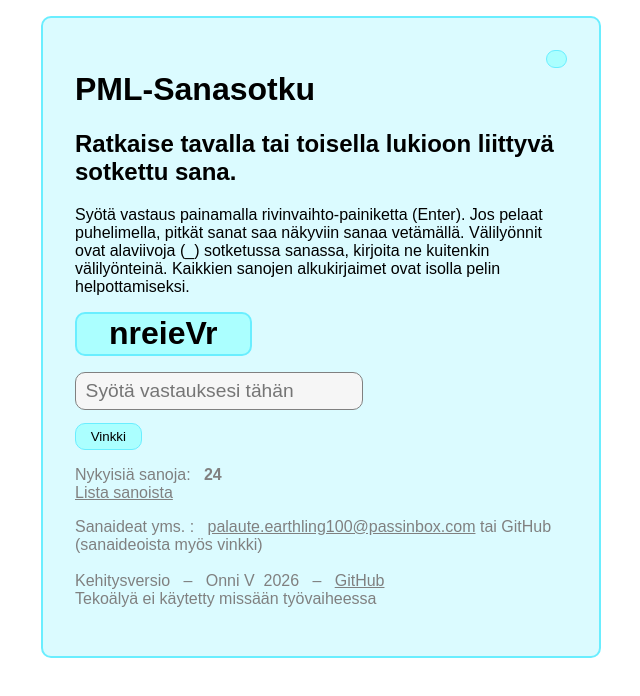
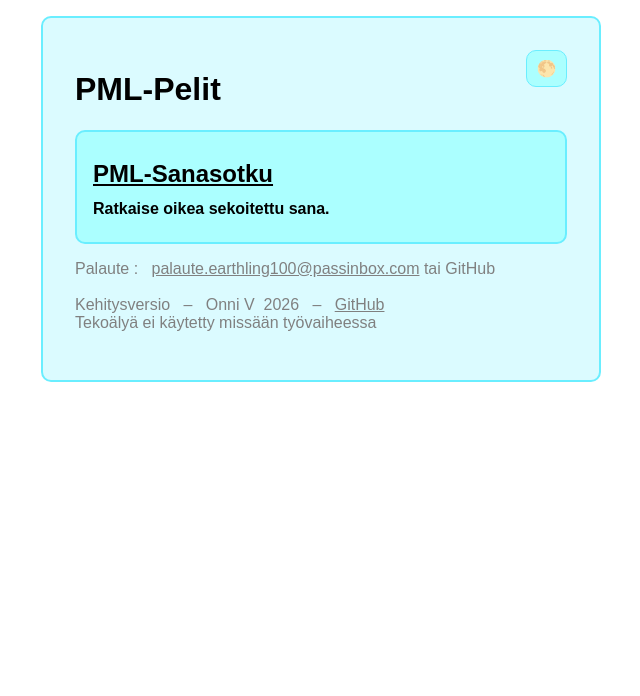
Before and after one commit to saunakatti/pmlpelit, a plain HTML site: page index.html in a window 1280 px wide. Shown: the whole page, without its empty margins (319-959 px from the left). Drawn offline with Linux system fonts and the light colour scheme.

Commit message:
added a homepage and fixed a bug with the theme switch

```diff
--- a/index.html
+++ b/index.html
@@ -1,44 +1,27 @@
 <!DOCTYPE html>
 <html>
 <head>
-    <title>PML-pelit ⦁ Sanasotku - Kehitysversio</title>
+    <title>PML-pelit ⦁ Kotisivu</title>
     <link rel="stylesheet" href="style.css">
     <link rel="icon" href="pmlpelit2.png">
     <meta charset="UTF-8">
     <meta name="viewport" content="width=device-width, initial-scale=1.0">
-    <script src="sanapeli.js"></script>
 </head>
 <body>
     <div class="content">
-        <button id="theme-switch"></button>
-        <h1>PML-Sanasotku</h1>
-        <h2>Ratkaise tavalla tai toisella lukioon liittyvä sotkettu sana.</h2>
-        <p>
-            Syötä vastaus painamalla rivinvaihto-painiketta (Enter). Jos pelaat puhelimella,
-            pitkät sanat saa näkyviin sanaa vetämällä. Välilyönnit ovat alaviivoja (_) sotketussa sanassa,
-            kirjoita ne kuitenkin välilyönteinä. Kaikkien sanojen alkukirjaimet ovat isolla pelin
-            helpottamiseksi.
-        </p>
-        <p>
-        </p>
-        <div id="ShuffledWord"></div>
-        <form action="" id="Form" onsubmit="submitAnswer(event)">
-            <label for="Answer" style="display: none;">Vastaus</label>
-            <input type="text" id="Answer" name="answer" placeholder="Syötä vastauksesi tähän">
-        </form>
-        <div id="HintLine">
-            <button onclick="displayHint()" id="HintButton">Vinkki</button>
-            <div id="Hint"></div>
+        <button id="theme-switch">
+            <span>☀️</span>
+            <span>🌕</span>
+        </button>
+        <h1>PML-Pelit</h1>
+        <div class="section">
+            <h2><a href="sanasotku.html">PML-Sanasotku</a></h2>
+            <h4>Ratkaise oikea sekoitettu sana.</h4>
         </div>
 
-        <div id="Feedback"></div>
-        <div id="ProjectInfo">
-            <div id="WordsAmount">Nykyisiä sanoja: </div>
-            <a id="WordListLink" target="_blank" href="sanat.txt">Lista sanoista</a>
-        </div>
         <p class="credit">
-            Sanaideat yms. : &nbsp; <a href="mailto:palaute.earthling100@passinbox.com" target="_blank">palaute.earthling100@passinbox.com</a> tai GitHub <br>
-            (sanaideoista myös vinkki) <br><br>
+            Palaute : &nbsp; <a href="mailto:palaute.earthling100@passinbox.com" target="_blank">palaute.earthling100@passinbox.com</a> tai GitHub <br>
+            <br>
 
             Kehitysversio &nbsp; – &nbsp; Onni V &nbsp;2026 &nbsp; – &nbsp;
             <a target="_blank" rel="noopener noreferrer" href="https://github.com/saunakatti/pmlpelit">GitHub</a><br>
--- a/style.css
+++ b/style.css
@@ -37,15 +37,32 @@ body {
     color: var(--color-text);
 }
 
-button {
+button, .button {
     background-color: var(--color-blue2);
     border-radius: 10px;
     border: 1px solid var(--color-blue);
     color: var(--color-text);
+    text-decoration: none;
 }
 
-button:hover {
+button:hover, .button:hover {
     background-color: var(--color-blue);
+}
+
+.section {
+    background-color: var(--color-blue2);
+    padding: 1em;
+    border-radius: 10px;
+    border: 2px solid var(--color-blue);
+}
+
+.section h2, .section h4 {
+    margin-top: 0.5em;
+    margin-bottom: 0.5em;
+}
+
+a {
+    color: var(--color-text);
 }
 
 div#ShuffledWord  {
@@ -122,13 +139,24 @@ button#HintButton {
     color: var(--color-graytext);
 }
 
-button#theme-switch {
+button#theme-switch, a.homeButton {
     padding: 0.5em 0.6em;
     font-size: 1em;
     float: right;
+    margin-left: 1em;
 }
 
+#theme-switch span:first-child {
+    display: none;
+}
 
+.darkmode #theme-switch span:last-child {
+    display: none;
+}
+
+.darkmode #theme-switch span:first-child {
+    display: block;
+}
 
 @media(max-width: 600px) {
     div.content {
--- a/theme.js
+++ b/theme.js
@@ -8,15 +8,11 @@ const themeSwitch = document.getElementById("theme-switch")
 const enableDarkmode = () => {
     document.body.classList.add('darkmode')
     localStorage.setItem('darkmode', 'active')
-
-    themeSwitch.innerHTML = "☀️"
 }
 
 const disableDarkmode = () => {
     document.body.classList.remove('darkmode')
     localStorage.setItem('darkmode', null)
-
-    themeSwitch.innerHTML = "🌕"
 }
 
 document.addEventListener("DOMContentLoaded", function () {
```
Also changed, not shown: sanasotku.html (added, +55 -0 lines).
